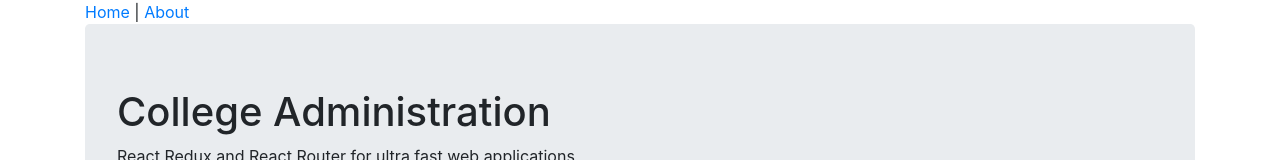
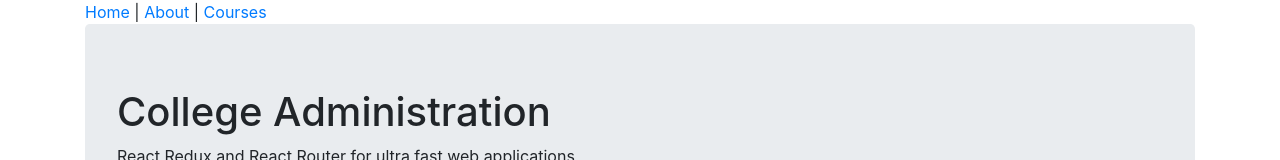
Before and after one commit to codebanesr/react-fundamentals, a React (Create React App) app: page / in a window 1280 px wide. Shown: the top 160 px of the page. Built offline with nearby package versions, Linux system fonts and the light colour scheme.

Commit message:
Added Courses Page, next we will add redux page

```diff
--- a/src/common/Header.jsx
+++ b/src/common/Header.jsx
@@ -9,6 +9,8 @@ const Header = () => {
             <IndexLink to="/" activeClassName="active">Home</IndexLink>
             {"    |     "}
             <Link to="/about" activeClassName="active">About< /Link>
+            {"    |     "}
+            <Link to="/courses" activeClassName="active">Courses< /Link>
         </nav>
     )
 }
--- /dev/null
+++ b/src/components/courses/CoursesPage.jsx
@@ -0,0 +1,14 @@
+import React, {ReactPropTypes, Component} from 'react';
+
+
+class CoursesPage extends Component{
+    render(){
+        return(
+            <div>
+                <h1>Courses</h1>
+            </div>
+        )
+    }
+}
+
+export default CoursesPage;
--- a/src/routes.jsx
+++ b/src/routes.jsx
@@ -3,6 +3,7 @@ import { Route, IndexRoute, Router } from 'react-router';
 import HomePage from './components/home/HomePage';
 import App from './App';
 import AboutPage from './components/about/AboutPage';
+import CoursesPage from './components/courses/CoursesPage';
 
 
 
@@ -15,5 +16,6 @@ export default (
         {/* when nothing is specified children=Homepage */}
         <Route path="about" component={AboutPage} />
         {/* on about children=AboutPage */}
+        <Route path="courses" component={CoursesPage} />
     </Router>
 );
```
